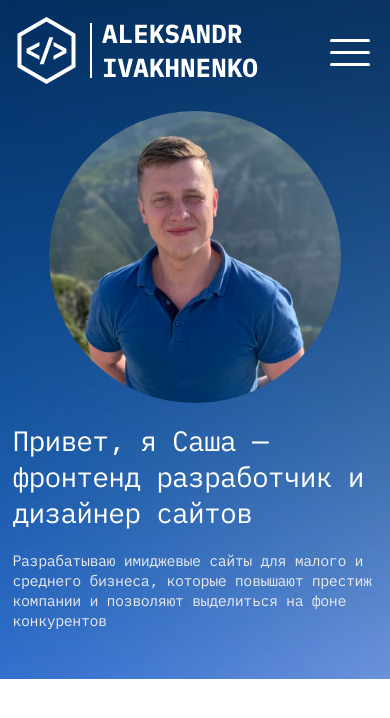
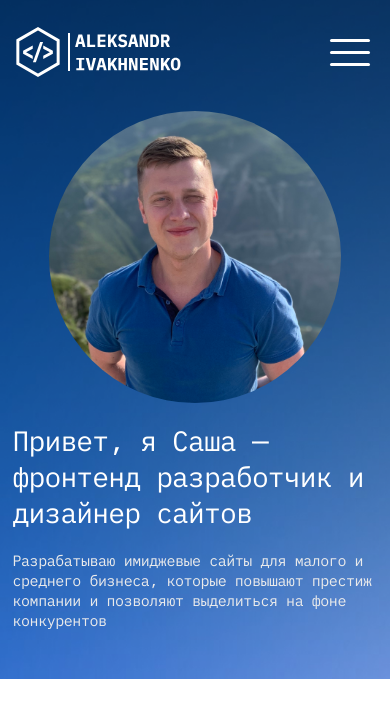
Before and after one commit to aleksandr-ivakhnenko/portfolio-developer, a plain HTML site: page index.html in a window 390 px wide. Drawn offline with Linux system fonts and the light colour scheme.

Commit message:
Add files via upload

```diff
--- a/stylesheet/header.css
+++ b/stylesheet/header.css
@@ -56,7 +56,7 @@
 }
 @media (max-width: 1199px) {
   .header__logo-link {
-    top: 17px;
+    top: 27px;
   }
 }
 .header__logo-link_open {
@@ -82,6 +82,11 @@
   opacity: 0;
   visibility: hidden;
 }
+@media (max-width: 1199px) {
+  .header__logo-left {
+    height: 50px;
+  }
+}
 .header__logo-line {
   margin: 0 10px;
   width: 2px;
@@ -92,6 +97,12 @@
 }
 .header__logo-line_preload {
   height: 0;
+}
+@media (max-width: 1199px) {
+  .header__logo-line {
+    height: 38px;
+    margin: 0 5px;
+  }
 }
 .header__logo-right {
   -webkit-transition: all 1.5s ease-in-out;
@@ -104,6 +115,11 @@
           transform: translateY(-1000%);
   opacity: 0;
   visibility: hidden;
+}
+@media (max-width: 1199px) {
+  .header__logo-right {
+    height: 37px;
+  }
 }
 .header__nav {
   -webkit-box-flex: 1;
```
